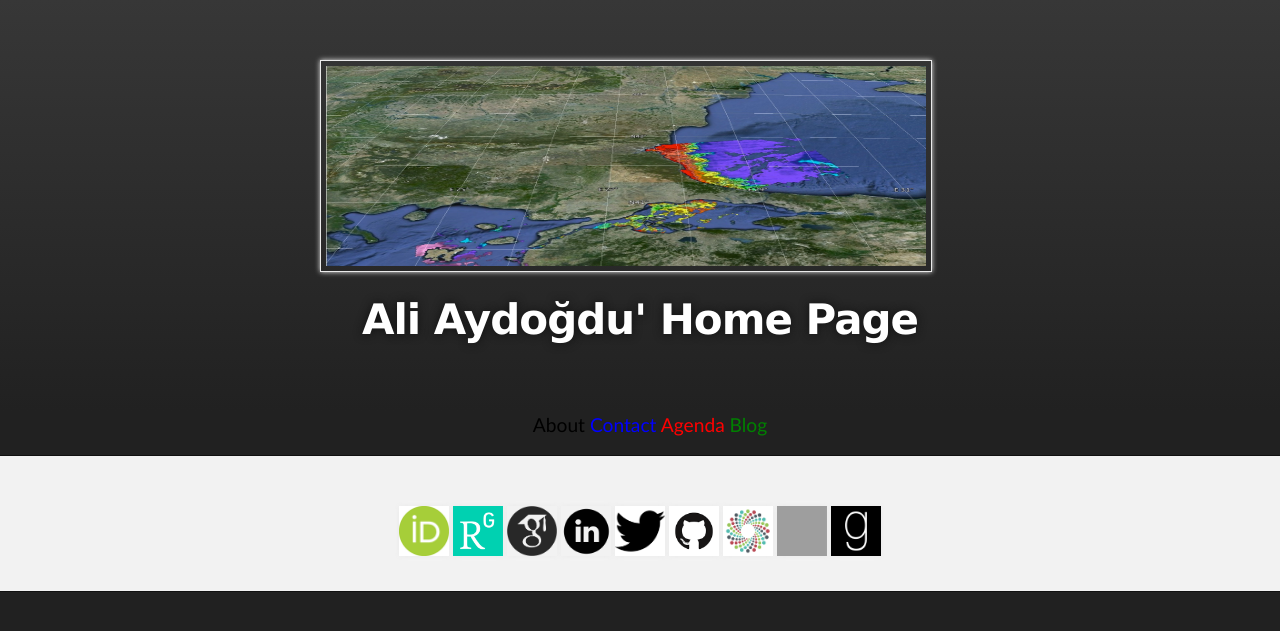
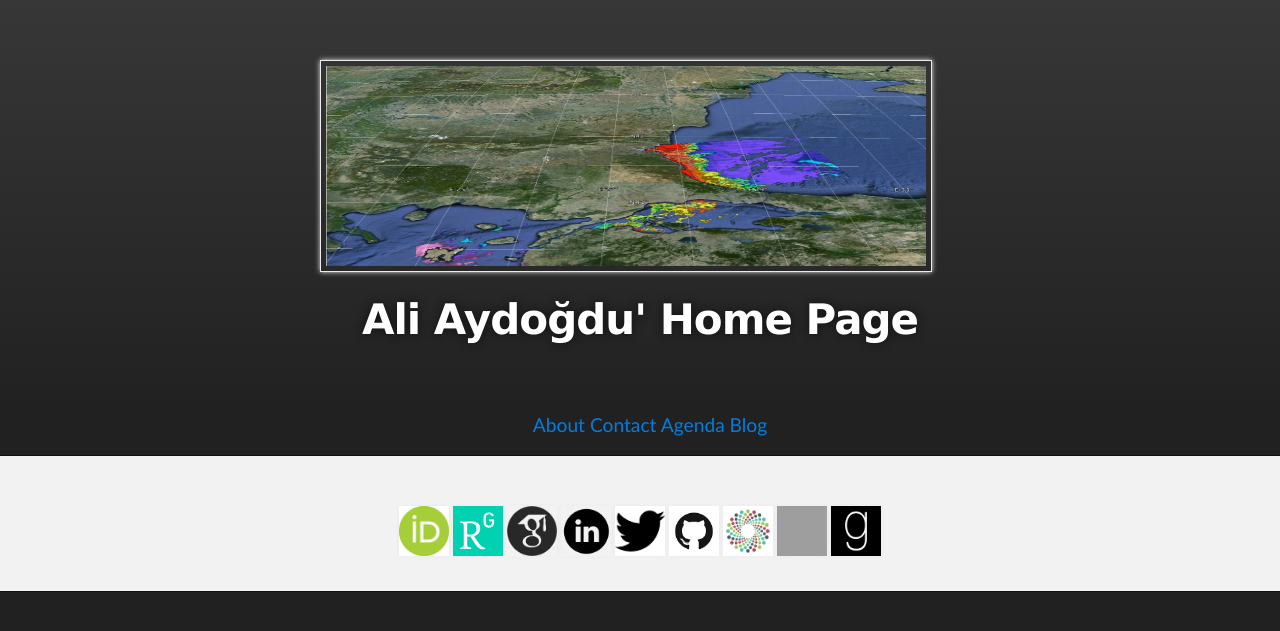
Before and after one commit to aydogduali/aydogduali.github.io, a Jekyll site: the page built from index.md, in a window 1280 px wide. Shown: the top 631 px of the page. Built offline with Jekyll 4.4.1, drawn with Linux system fonts in a browser that asks for light colours; the repository's description, which GitHub fills in, is left out; grey boxes are pictures that could not be loaded.

Commit message:
update main page links

```diff
--- a/_layouts/mainpage.html
+++ b/_layouts/mainpage.html
@@ -56,7 +56,7 @@
      <div class="container">
         <nav class="main-nav">
             <ul>
-	    <a href="/about"><span style="color:black">About</span></a> <a href="/contact"><span style="color:blue">Contact</span></a> <a href="/calendar"><span style="color:red">Agenda</span></a> <a href="/blog"><span style="color:green">Blog</span></a>
+               <a href="/about">About</a> <a href="/contact">Contact</a> <a href="/calendar">Agenda</a>  <a href="/blog">Blog</a>
             </ul>
         </nav>
       </div>
```
